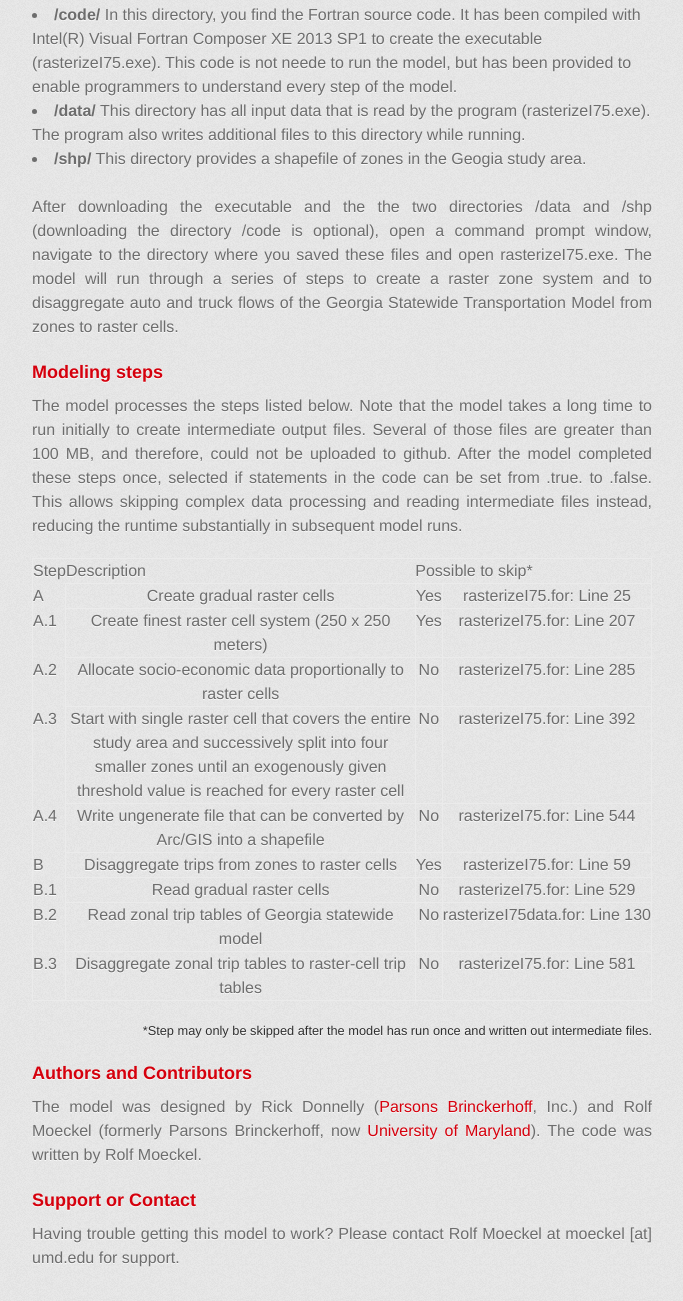
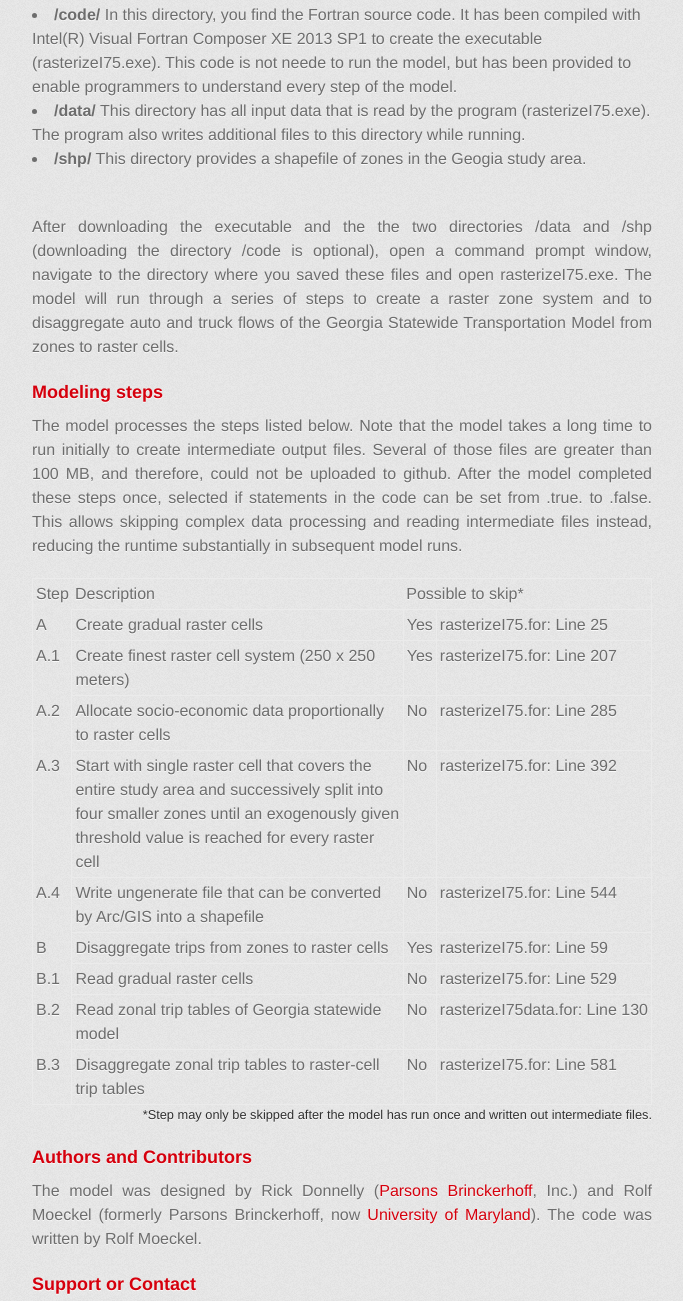
Before and after one commit to moeckel/gr, a plain HTML site: page index.html in a window 1280 px wide. Shown: the part 682-1983 px from the top of the page, without its empty margins (298-981 px from the left). Drawn offline with Linux system fonts and the light colour scheme; a web font is replaced by a local one.

Commit message:
Revised design.

```diff
--- a/index.html
+++ b/index.html
@@ -43,12 +43,13 @@
 <a name="designer-templates" class="anchor" href="#designer-templates"><span class="octicon octicon-link"></span></a>Contents</h3>
 
 <p>The deliverable contains a compiled executable called rasterizeI75.exe (for PC only). Three subdirectories are included:</p>
-<li>
+<ul><li>
 <strong>/code/</strong> In this directory, you find the Fortran source code. It has been compiled with ﻿Intel(R) Visual Fortran Composer XE 2013 SP1 to create the executable (rasterizeI75.exe). This code is not neede to run the model, but has been provided to enable programmers to understand every step of the model. </li>
 <li>
 <strong>/data/</strong> This directory has all input data that is read by the program (rasterizeI75.exe). The program also writes additional files to this directory while running. </li>
 <li>
 <strong>/shp/</strong> This directory provides a shapefile of zones in the Geogia study area. </li>
+</ul>
 <p><br>After downloading the executable and the the two directories /data and /shp (downloading the directory /code is optional), open a command prompt window, navigate to the directory where you saved these files and open rasterizeI75.exe. The model will run through a series of steps to create a raster zone system and to disaggregate auto and truck flows of the Georgia Statewide Transportation Model from zones to raster cells.
 </p>
 
@@ -116,9 +117,8 @@
     <td align="left">rasterizeI75.for: Line 581</td>
   </tr>
   </table>
-<p><div class="inner">
   <h6>*Step may only be skipped after the model has run once and written out intermediate files.</h6>
-</div></p>
+<p></p>
 <h3>
 <a name="authors-and-contributors" class="anchor" href="#authors-and-contributors"><span class="octicon octicon-link"></span></a>Authors and Contributors</h3>
 
--- a/stylesheets/print.css
+++ b/stylesheets/print.css
@@ -39,7 +39,7 @@ q:before, q:after {
 }
 table {
   border-collapse: collapse;
-  border-spacing: 0;
+  border-spacing: 2;
 }
 body {
   font-size: 13px;
@@ -119,7 +119,7 @@ th {
 
 td {
   border: 1px solid #ebebeb;
-  text-align: center;
+  text-align: left;
   font-weight: 300;
 }
 
--- a/stylesheets/stylesheet.css
+++ b/stylesheets/stylesheet.css
@@ -31,7 +31,7 @@ body {
 	line-height: 1;
 }
 ol, ul {
-	list-style: none;
+	list-style: disc outside none;
 }
 blockquote, q {
 	quotes: none;
@@ -43,7 +43,7 @@ q:before, q:after {
 }
 table {
 	border-collapse: collapse;
-	border-spacing: 0;
+	border-spacing: 2;
 }
 
 /* LAYOUT STYLES */
@@ -223,11 +223,13 @@ table {
 
 th {
   font-weight: 500;
+  padding: 3px;
 }
 
 td {
   border: 1px solid #ebebeb;
-  text-align: center;
+  text-align: left;
+  padding: 3px;
   font-weight: 300;
 }
 
@@ -298,10 +300,10 @@ blockquote {
 }
 
 ul li {
-  list-style: disc outside;
+  list-style: disc inside none;
   font-weight: 300;
   font-size: medium;
-  padding-left: 20px;
+  padding-left: 00px;
 }
 
 ol li {
```
